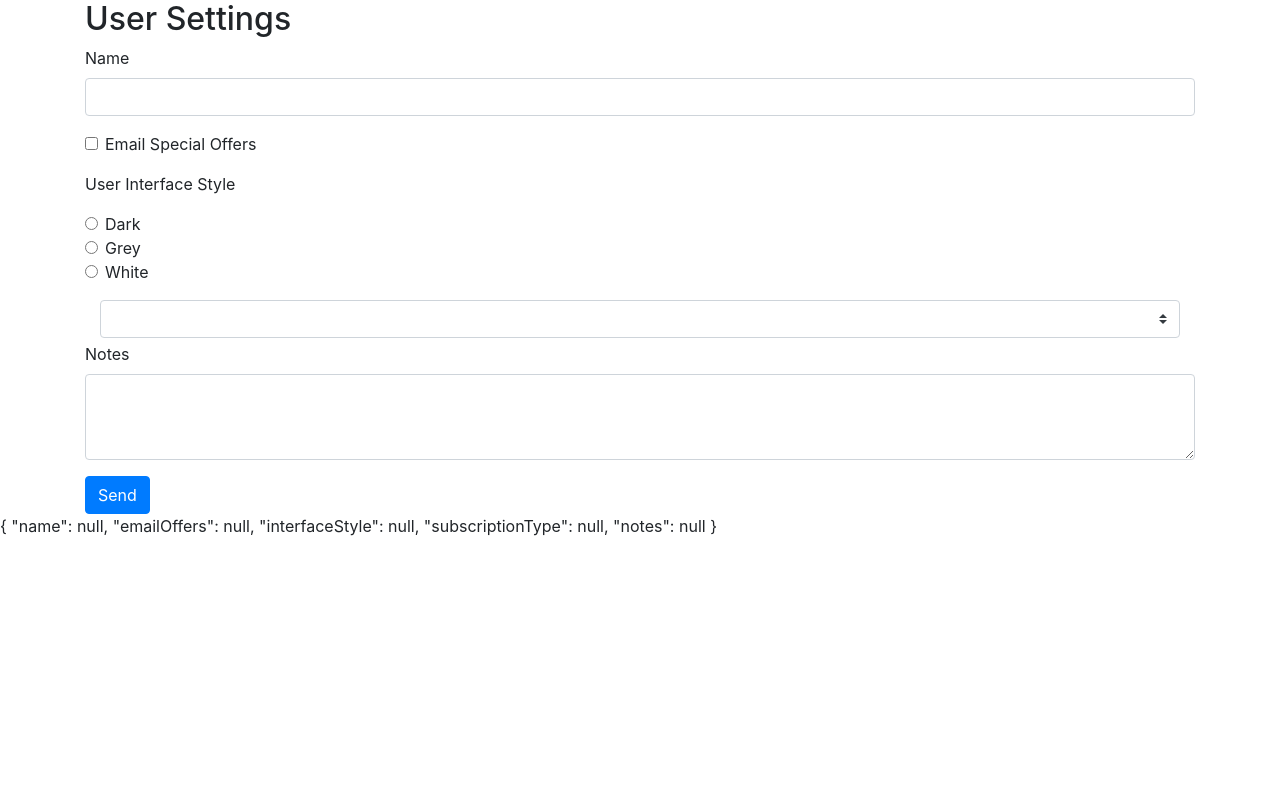
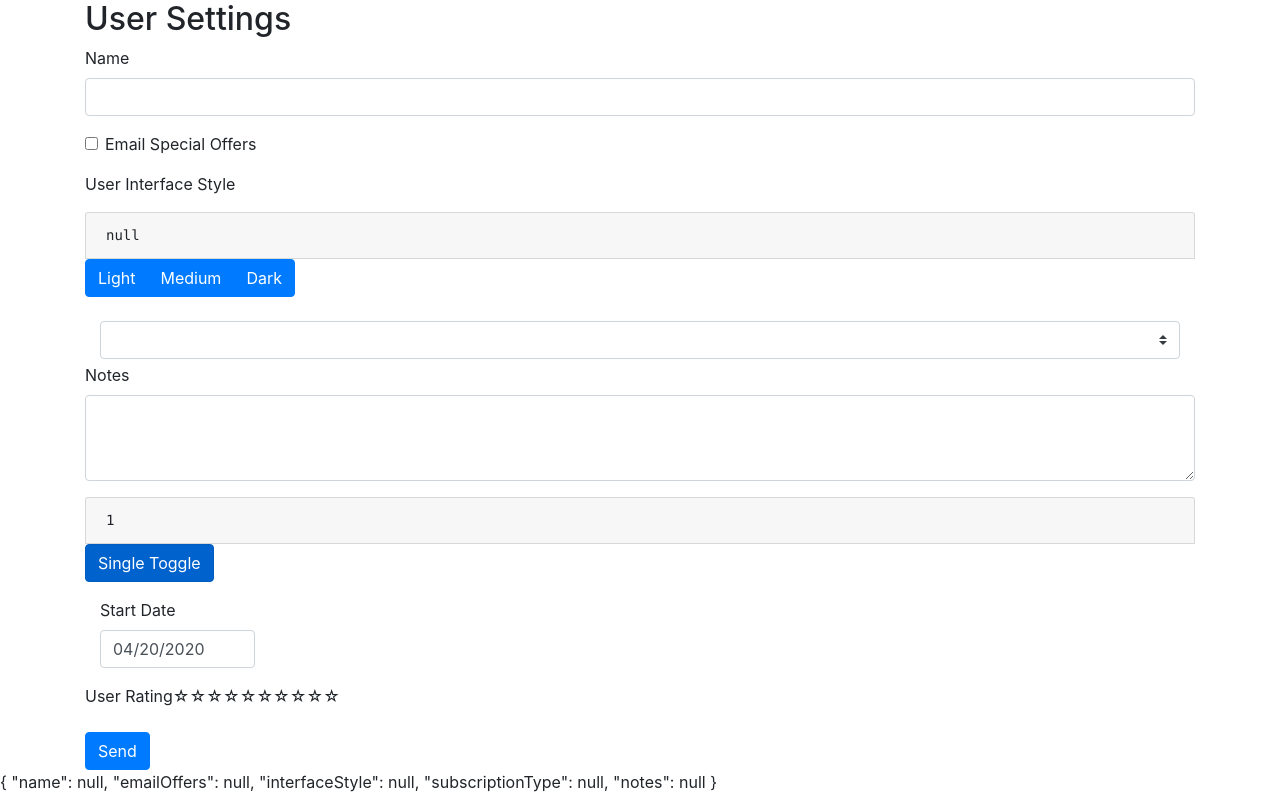
Before and after one commit to deanreid/formsangular, an Angular app: page / in a window 1280 px wide. Built offline with nearby package versions, Linux system fonts and the light colour scheme.

Commit message:
ngx-bootstrap UI controls

```diff
--- a/angular.json
+++ b/angular.json
@@ -24,7 +24,8 @@
               "src/assets"
             ],
             "styles": [
-              "node_modules/bootstrap/dist/css/bootstrap.min.css",
+              "node_modules/ngx-bootstrap/datepicker/bs-datepicker.css",
+              "./node_modules/bootstrap/dist/css/bootstrap.min.css",
               "src/styles.css"
             ],
             "scripts": []
--- a/package.json
+++ b/package.json
@@ -20,6 +20,7 @@
     "@angular/platform-browser-dynamic": "~9.1.1",
     "@angular/router": "~9.1.1",
     "bootstrap": "^4.4.1",
+    "ngx-bootstrap": "^5.6.1",
     "rxjs": "~6.5.4",
     "tslib": "^1.10.0",
     "zone.js": "~0.10.2"
--- a/src/app/app.module.ts
+++ b/src/app/app.module.ts
@@ -1,10 +1,13 @@
 import { BrowserModule } from '@angular/platform-browser';
+import { BrowserAnimationsModule } from '@angular/platform-browser/animations';
 import { NgModule } from '@angular/core';
 import { FormsModule} from '@angular/forms';
 import { CommonModule } from '@angular/common';
 import { AppRoutingModule } from './app-routing.module';
 import { HttpClientModule } from '@angular/common/http';
-
+import { ButtonsModule } from 'ngx-bootstrap/buttons';
+import { BsDatepickerModule } from 'ngx-bootstrap/datepicker';
+import { RatingModule} from 'ngx-bootstrap/rating';
 import { AppComponent } from './app.component';
 import { UserSettingsFormComponent } from './user-settings-form/user-settings-form.component';
 
@@ -16,10 +19,14 @@ import { UserSettingsFormComponent } from './user-settings-form/user-settings-fo
   ],
   imports: [
     BrowserModule,
+    BrowserAnimationsModule,
     AppRoutingModule,
     CommonModule,
     FormsModule,
-    HttpClientModule
+    HttpClientModule,
+    ButtonsModule.forRoot(),
+    BsDatepickerModule.forRoot(),
+    RatingModule.forRoot()
   ],
   providers: [],
   bootstrap: [AppComponent]
--- a/src/app/user-settings-form/user-settings-form.component.html
+++ b/src/app/user-settings-form/user-settings-form.component.html
@@ -20,7 +20,16 @@
           </div>
           <p>User Interface Style</p>
          <div class="form-group">
-            <div class="form-check">
+          <pre class="card card-block card-header">{{userSettings.interfaceStyle || 'null'}}</pre>
+          <div class="btn-group">
+            <label class="btn btn-primary" [(ngModel)]="userSettings.interfaceStyle"
+              name="btnRadio1"   btnRadio="Light" tabindex="0" role="button">Light</label>
+            <label class="btn btn-primary" [(ngModel)]="userSettings.interfaceStyle"
+            name="btnRadio2"    btnRadio="Medium" tabindex="0" role="button">Medium</label>
+            <label class="btn btn-primary" [(ngModel)]="userSettings.interfaceStyle"
+            name="btnRadio3"    btnRadio="Dark" tabindex="0" role="button">Dark</label>
+          </div>
+            <!-- <div class="form-check">
                 <input class="form-check-input" type="radio" name="interfaceStyle" id="interfaceStyle1" value="Dark" checked [(ngModel)]="userSettings.interfaceStyle">
                 <label class="form-check-label" for="interfaceStyle1">
                   Dark
@@ -37,7 +46,7 @@
                 <label class="form-check-label" for="interfaceStyle3">
                   White
                 </label>
-              </div>
+              </div> -->
          </div>
          <div class="form-group col-auto my-1">
             <label class="mr-sm-2 sr-only" for="subscriptionType">Preference</label>
@@ -55,6 +64,28 @@
               <label for="notes">Notes</label>
               <textarea id="notes" class="form-control" name="notes" rows="3" [(ngModel)]="userSettings.notes"></textarea>
           </div>
+          <div class="form-group">
+            <pre class="card card-block card-header">{{singleModel}}</pre>
+            <button type="button" class="btn btn-primary" name="button"
+                    [(ngModel)]="singleModel" btnCheckbox
+                    btnCheckboxTrue="1" btnCheckboxFalse="0">
+              Single Toggle
+            </button>
+          </div>
+          <div class="col-md-2 col-xs-2 col-lg-2 form-group">
+            <label for="startDate">Start Date</label>
+              <input type="text"
+                     placeholder="Start Date"
+                     class="form-control"
+                     [(ngModel)]="startDate" name="startDate" id="startDate"
+                     bsDatepicker>
+          </div>
+          <div class="form-group">
+            <label for="userRating">User Rating</label>
+            <rating [(ngModel)]="userRating" [max]="maxRating" [readonly]="isReadonly"
+             name="userRating" id="userRating"></rating>
+
+          </div>
          <div [hidden]= "!postError" class="alert alert-danger">
            {{ postErrorMessage }}
          </div>
--- a/src/app/user-settings-form/user-settings-form.component.ts
+++ b/src/app/user-settings-form/user-settings-form.component.ts
@@ -21,11 +21,18 @@ export class UserSettingsFormComponent implements OnInit {
   userSettings : UserSettings = {...this.originalUserSettings};
   postError: boolean = false;
   postErrorMessage: string = '';
+  singleModel: string ='1';
+  startDate: Date;
+  userRating: number= 0;
+  maxRating: number = 10;
+  isReadonly: boolean = false;
+
   subscriptionTypes: Observable<string[]>;
   constructor(private dataservice: DataService) { }
 
   ngOnInit(): void {
     this.subscriptionTypes= this.dataservice.getSubscriptionTypes();
+    this.startDate = new Date();
   }
 
   onSubmit(form: NgForm): void {
```
Also changed, not shown: 1 other file (tests, documents, lock files or other folders).
